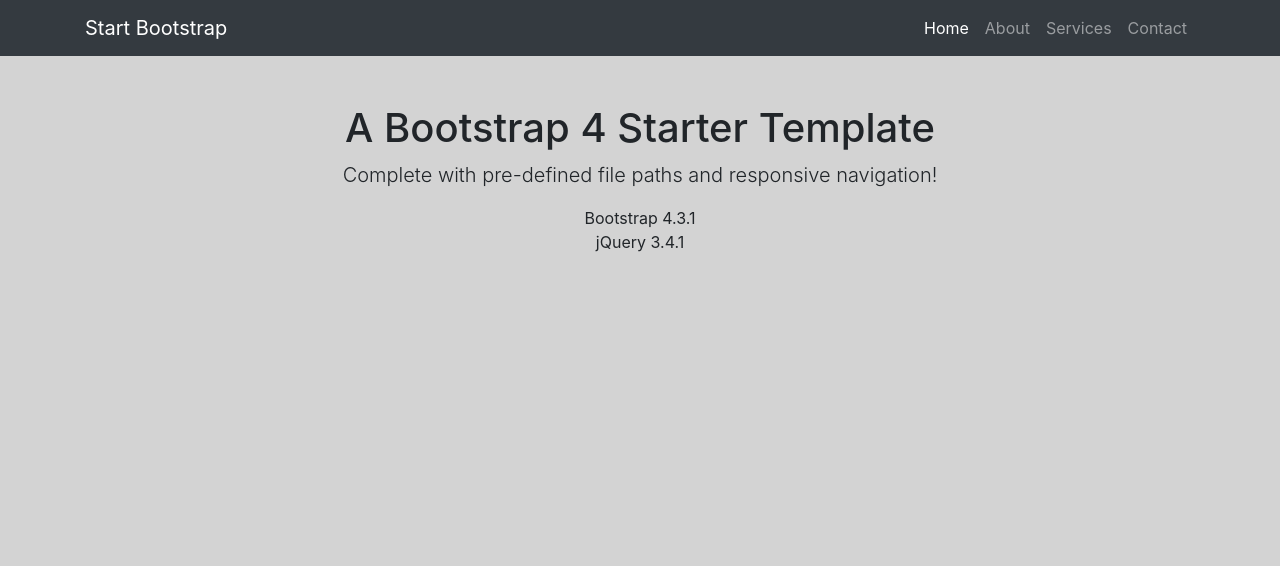
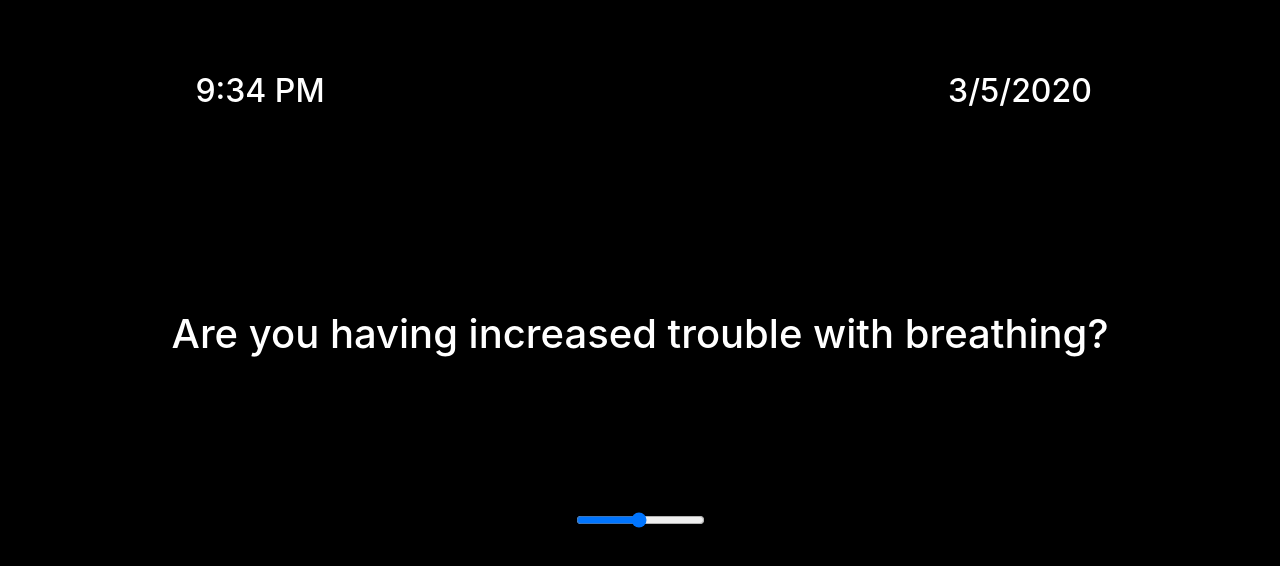
Before and after one commit to acmullen-med/RespirationWeb, a website: page frontend/survey.html in a window 1280 px wide. Drawn offline with Linux system fonts and the light colour scheme.

Commit message:
Initial structure and slider added

```diff
--- a/frontend/script.js
+++ b/frontend/script.js
@@ -19,7 +19,9 @@ function startTime() {
 
     var today = new Date();
     document.getElementById('date').innerHTML = (today.getMonth()+1)+'/'+today.getDate()+'/'+today.getFullYear();
+    document.getElementById('question').innerHTML = "Are you having increased trouble with breathing?";
 }
+
 // Checks whether the 'hour' of the time is between 1 and 9 (inclusive)
 function singleHour(i) {
     if (i < 10) {
--- a/frontend/survey.html
+++ b/frontend/survey.html
@@ -7,62 +7,50 @@
   <meta name="viewport" content="width=device-width, initial-scale=1, shrink-to-fit=no">
   <meta name="description" content="">
   <meta name="author" content="">
+  <script src="script.js"></script>
 
-  <title>Bare - Start Bootstrap Template</title>
+  <title>RespirationWebApp</title>
 
   <!-- Bootstrap core CSS -->
   <link href="vendor/bootstrap/css/bootstrap.min.css" rel="stylesheet">
-
-</head>
-
-<body style="background-color:lightgrey;" border="500">
-
-  <!-- Navigation -->
-  <nav class="navbar navbar-expand-lg navbar-dark bg-dark static-top">
-    <div class="container">
-      <a class="navbar-brand" href="#">Start Bootstrap</a>
-      <button class="navbar-toggler" type="button" data-toggle="collapse" data-target="#navbarResponsive" aria-controls="navbarResponsive" aria-expanded="false" aria-label="Toggle navigation">
-        <span class="navbar-toggler-icon"></span>
-      </button>
-      <div class="collapse navbar-collapse" id="navbarResponsive">
-        <ul class="navbar-nav ml-auto">
-          <li class="nav-item active">
-            <a class="nav-link" href="#">Home
-              <span class="sr-only">(current)</span>
-            </a>
-          </li>
-          <li class="nav-item">
-            <a class="nav-link" href="#">About</a>
-          </li>
-          <li class="nav-item">
-            <a class="nav-link" href="#">Services</a>
-          </li>
-          <li class="nav-item">
-            <a class="nav-link" href="#">Contact</a>
-          </li>
-        </ul>
-      </div>
-    </div>
-  </nav>
-
-  <!-- Page Content -->
-  <div class="container">
-    <div class="row">
-      <div class="col-lg-12 text-center">
-        <h1 class="mt-5">A Bootstrap 4 Starter Template</h1>
-        <p class="lead">Complete with pre-defined file paths and responsive navigation!</p>
-        <ul class="list-unstyled">
-          <li>Bootstrap 4.3.1</li>
-          <li>jQuery 3.4.1</li>
-        </ul>
-      </div>
-    </div>
-  </div>
-
   <!-- Bootstrap core JavaScript -->
   <script src="vendor/jquery/jquery.slim.min.js"></script>
   <script src="vendor/bootstrap/js/bootstrap.bundle.min.js"></script>
 
+</head>
+
+<body style="background-color:black;" border="500">
+
+  <!-- Function to load time, date, and question -->
+  <body onload="startTime()"> </body>
+  <div class="container">
+    <div class="row">
+      <div class="col-lg-12 text-center">
+        <br><br><br>
+        <!-- TOP ROW: DATE AND TIME -->
+        <div class="row">
+          <div class="col">
+            <!-- Displays time -->
+            <h2 id="txt" style="color:white;"></h2>
+          </div>
+          <!-- Empty column to create separation -->
+          <div class="col">
+          </div>
+          <!-- Displays date -->
+          <div class="col">
+            <h2 id="date" style="color:white;"></h2>
+          </div>
+        </div>
+        <br><br><br><br><br><br><br><br>
+        <!-- MIDDLE ROW: QUESTION -->
+        <h1 id="question" style="color:white;" ></h1>
+        <br><br><br><br><br><br>
+        <!-- BOTTOM ROW: SLIDER -->
+        <div class="slidecontainer">
+          <input type="range" min="1" max="100" value="50" class="slider" id="myRange">
+        </div>
+      </div>
+    </div>
+  </div>
 </body>
-
 </html>
```
